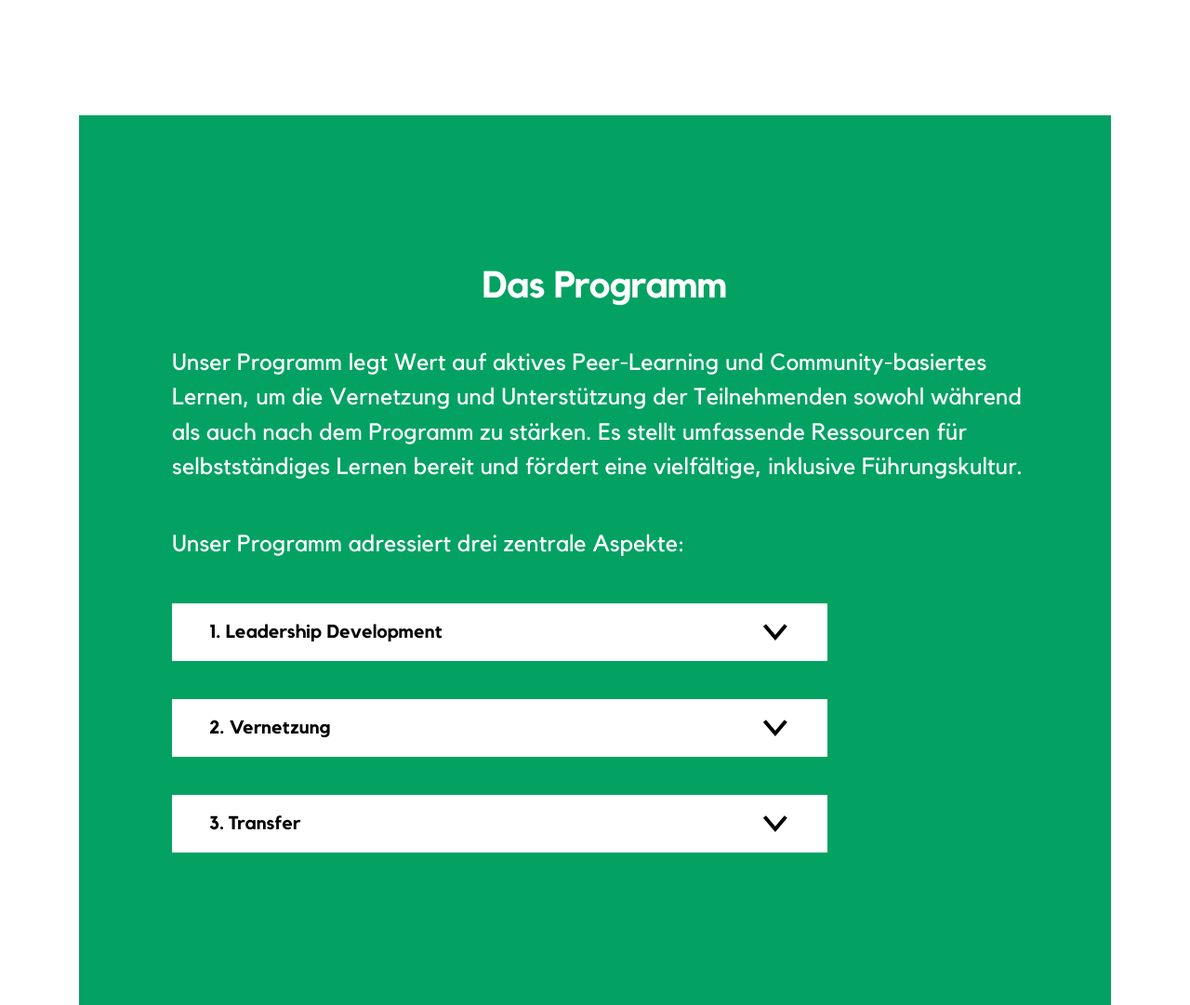
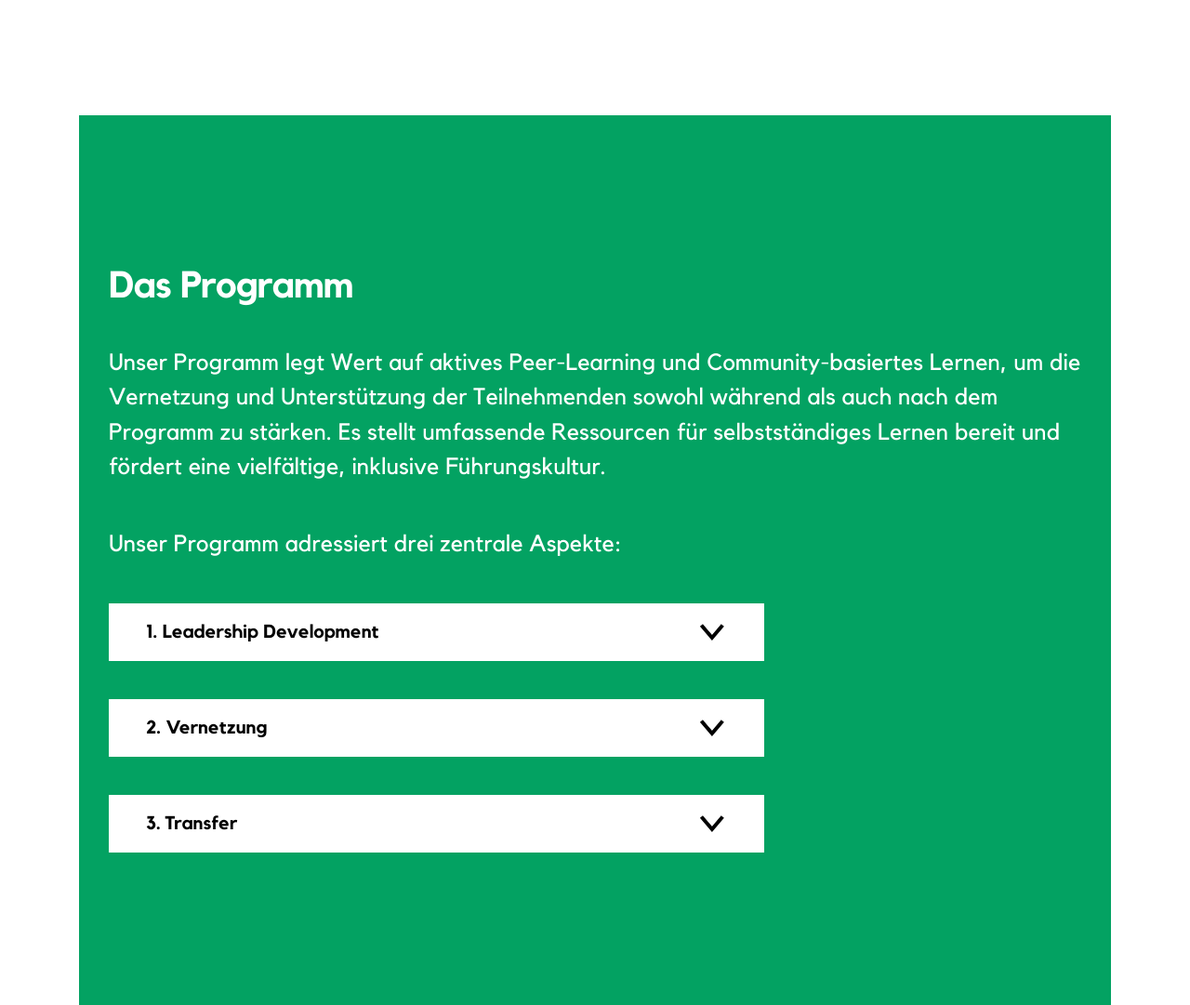
Before and after one commit to kgk45tGg45u/NDO, a plain HTML site: page index.html in a window 1280 px wide. Shown: the part 1620-2701 px from the top of the page at 93% size. Drawn offline with Linux system fonts and the light colour scheme; files whose address does not match are found by name.

Commit message:
stylings added to green block

```diff
--- a/index.html
+++ b/index.html
@@ -111,13 +111,13 @@
               </ol>
             </div>
           </div>
-          <div class="section  frame14">
-            <div class="section-content frame16">
-              <h2>Das Programm</h2>
-              <p>Unser Programm legt Wert auf aktives Peer-Learning und Community-basiertes Lernen, um die Vernetzung und Unterstützung der Teilnehmenden sowohl während als auch nach dem Programm zu stärken. Es stellt umfassende Ressourcen für selbstständiges Lernen bereit und fördert eine vielfältige, inklusive Führungskultur.
+          <div class="green-bg xframe14">
+            <div class="section wide xframe16">
+              <h2 class="white mbl">Das Programm</h2>
+              <p class="white">Unser Programm legt Wert auf aktives Peer-Learning und Community-basiertes Lernen, um die Vernetzung und Unterstützung der Teilnehmenden sowohl während als auch nach dem Programm zu stärken. Es stellt umfassende Ressourcen für selbstständiges Lernen bereit und fördert eine vielfältige, inklusive Führungskultur.
               </p>
               <br>
-              <p>
+              <p class="white">
               Unser Programm adressiert drei zentrale Aspekte:</p>
               <br>
               <div class="frame11">
--- a/style.css
+++ b/style.css
@@ -63,7 +63,7 @@
 }
 
 #p h2, #p .h2 {
-  text-align: center;
+  /* text-align: center; */
   font-family: Kollektif;
   font-size: var(--font-m);
   font-style: normal;
@@ -117,6 +117,11 @@ letter-spacing: 0.125px;
   margin: auto;
 }
 
+#p .section.wide {
+  width: 58.125rem;
+  margin: auto;
+}
+
 #p .mbl{
   margin-bottom: var(--spc-l);
 }
@@ -130,8 +135,6 @@ letter-spacing: 0.125px;
   margin-bottom: var(--spc-xl);
 }
 
-
-
 #p .btn-flat{
   margin: var(--spc-s) calc(6 * var(--spc-s));
   color: white;
@@ -140,6 +143,7 @@ letter-spacing: 0.125px;
   background: #DF0B36;
   transition: background 0.3s ease;
 }
+
 
 @font-face {
   font-family: 'Kollektif';
```
